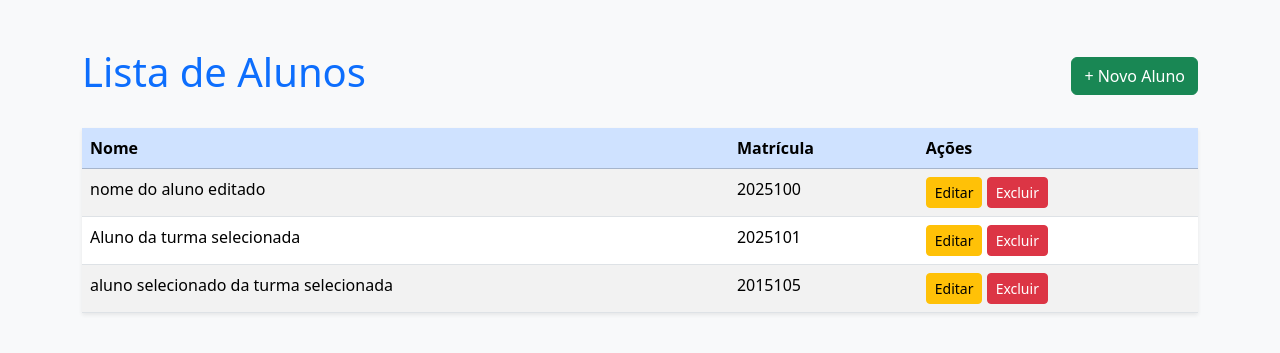
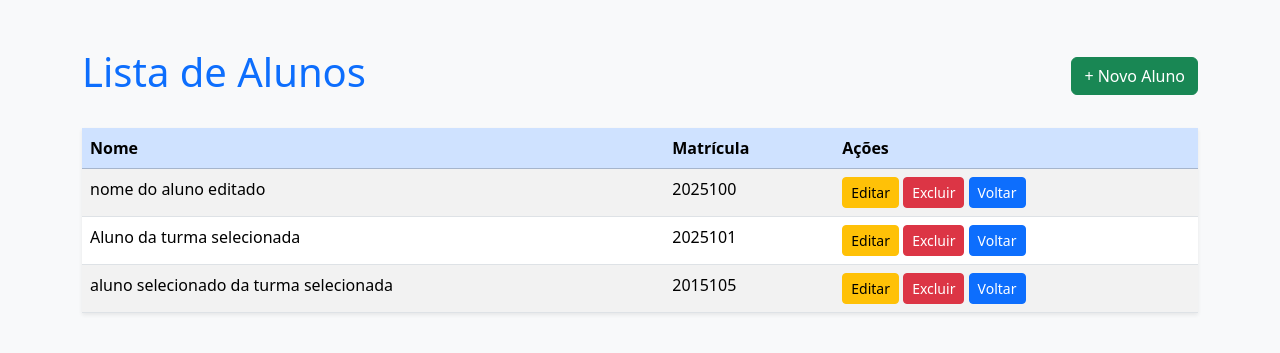
Before and after one commit to delvoresende1/projeto_django, a Django app: page /alunos/ in a window 1280 px wide. Shown: the top 353 px of the page. Run offline with Django 5.2, Linux system fonts and the light colour scheme; data comes from the database, SQL or seed files in the repository.

Commit message:
inclusão botão voltar

```diff
--- a/src/website/app/templates/app/aluno_list.html
+++ b/src/website/app/templates/app/aluno_list.html
@@ -30,6 +30,7 @@
                     <td>
                         <a href="{% url 'aluno_update' aluno.pk %}" class="btn btn-warning btn-sm">Editar</a>
                         <a href="{% url 'aluno_delete' aluno.pk %}" class="btn btn-danger btn-sm">Excluir</a>
+                        <a href="{% url 'home' %}" class="btn btn-primary btn-sm">Voltar</a>
                     </td>
                 </tr>
                 {% endfor %}
--- a/src/website/app/templates/app/ciclo_list.html
+++ b/src/website/app/templates/app/ciclo_list.html
@@ -30,6 +30,7 @@
                     <td>
                         <a href="{% url 'ciclo_update' ciclo.pk %}" class="btn btn-warning btn-sm">Editar</a>
                         <a href="{% url 'ciclo_delete' ciclo.pk %}" class="btn btn-danger btn-sm">Excluir</a>
+                        <a href="{% url 'home' %}" class="btn btn-primary btn-sm">Voltar</a>
                     </td>
                 </tr>
                 {% endfor %}
--- a/src/website/app/templates/app/curso_list.html
+++ b/src/website/app/templates/app/curso_list.html
@@ -31,6 +31,7 @@
                     <td>
                         <a href="{% url 'curso_update' curso.pk %}" class="btn btn-warning btn-sm">Editar</a>
                         <a href="{% url 'curso_delete' curso.pk %}" class="btn btn-danger btn-sm">Excluir</a>
+                        <a href="{% url 'home' %}" class="btn btn-primary btn-sm">Voltar</a>
                     </td>
                 </tr>
                 {% endfor %}
--- a/src/website/app/templates/app/turma_list.html
+++ b/src/website/app/templates/app/turma_list.html
@@ -33,6 +33,7 @@
                     <td>
                         <a href="{% url 'turma_update' turma.pk %}" class="btn btn-warning btn-sm">Editar</a>
                         <a href="{% url 'turma_delete' turma.pk %}" class="btn btn-danger btn-sm">Excluir</a>
+                        <a href="{% url 'home' %}" class="btn btn-primary btn-sm">Voltar</a>
                     </td>
                 </tr>
                 {% endfor %}
--- a/src/website/app/urls.py
+++ b/src/website/app/urls.py
@@ -35,6 +35,7 @@ urlpatterns = [
     path("cursos/<int:pk>/editar/", CursoUpdateView.as_view(), name="curso_update"),
     path("cursos/<int:pk>/deletar/", CursoDeleteView.as_view(), name="curso_delete"),
 
+
      #ciclo
     path("ciclos/", CicloListView.as_view(), name="ciclo_list"),
     path("ciclos/novo/", CicloCreateView.as_view(), name="ciclo_create"),
```
Also changed, not shown: src/website/README.md.
